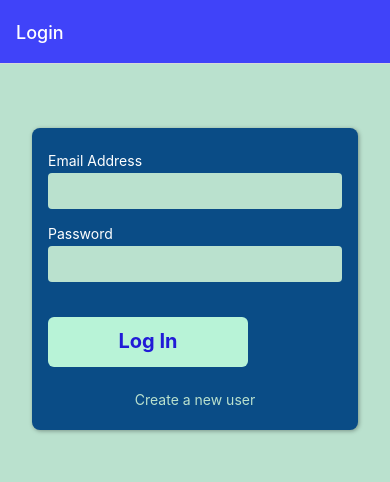
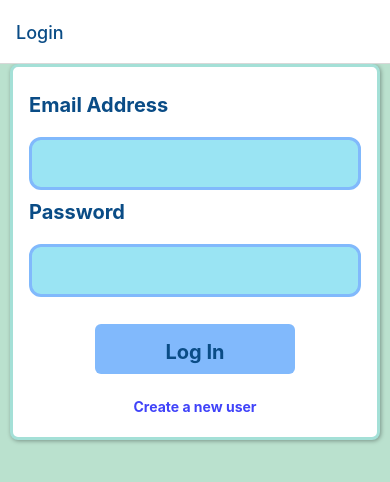
Before and after one commit to connorcryan/gamegrovegg, a React Native app: screen /Login in a window 390 px wide. Shown: the top 482 px of the page. Built offline with nearby package versions, Linux system fonts and the light colour scheme.

Commit message:
login and signup styles

```diff
--- a/App.js
+++ b/App.js
@@ -29,8 +29,8 @@ function AuthStack() {
   return (
     <Stack.Navigator
       screenOptions={{
-        headerStyle: { backgroundColor: Colors.primary500 },
-        headerTintColor: 'white',
+        headerStyle: { backgroundColor: Colors.primary50 },
+        headerTintColor: Colors.primary800,
         contentStyle: { backgroundColor: Colors.primary100 },
       }}
     >
--- a/components/Auth/AuthContent.js
+++ b/components/Auth/AuthContent.js
@@ -76,11 +76,14 @@ export default AuthContent;
 
 const styles = StyleSheet.create({
   authContent: {
-    marginTop: 64,
-    marginHorizontal: 32,
+    //flex: 1,
+    //marginTop: 64,
+    marginHorizontal: 10,
     padding: 16,
     borderRadius: 8,
-    backgroundColor: Colors.primary800,
+    borderWidth: 3,
+    borderColor: Colors.primary200,
+    backgroundColor: Colors.primary50,
     elevation: 2,
     shadowColor: 'black',
     shadowOffset: { width: 1, height: 1 },
--- a/components/Auth/AuthForm.js
+++ b/components/Auth/AuthForm.js
@@ -1,5 +1,6 @@
 import { useState } from 'react';
 import { StyleSheet, View } from 'react-native';
+import { Colors } from '../../constants/styles';
 
 import Button from '../ui/Button';
 import Input from './Input';
@@ -50,8 +51,8 @@ function AuthForm({ isLogin, onSubmit, credentialsInvalid }) {
   }
 
   return (
-    <View style={styles.form}>
-      <View>
+    <View >
+      <View >
       {!isLogin && (<Input
           label="Username"
           onUpdateValue={updateInputValueHandler.bind(this, 'username')}
@@ -109,6 +110,16 @@ export default AuthForm;
 
 const styles = StyleSheet.create({
   buttons: {
+    justifyContent: 'center',
+    alignItems: 'center',
     marginTop: 12,
   },
+  form: {
+    flex: 1,
+    backgroundColor: Colors.primary50,
+  },
+  inputText: {
+    backgroundColor: Colors.primary800,
+  },
+
 });
--- a/components/Auth/Input.js
+++ b/components/Auth/Input.js
@@ -32,23 +32,29 @@ export default Input;
 
 const styles = StyleSheet.create({
   inputContainer: {
-    marginVertical: 8,
+
   },
   label: {
-    color: 'white',
-    marginBottom: 4,
+    color: Colors.primary800,
+    fontSize: 20,
+    fontWeight: 'bold',
+    paddingTop: 10,
+    paddingBottom: 15,
   },
   labelInvalid: {
     color: Colors.error500,
   },
   input: {
-    paddingVertical: 8,
-    paddingHorizontal: 6,
-    backgroundColor: Colors.primary100,
-    borderRadius: 4,
-    fontSize: 16,
+    backgroundColor: Colors.primary400,
+    padding: 15,
+    borderWidth: 3,
+    borderRadius: 12,
+    borderColor: Colors.accent500,
+    //width: "90%",
+    marginTop: 5,
+    color: Colors.primary800,
   },
   inputInvalid: {
-    backgroundColor: Colors.error100,
+    backgroundColor: Colors.error50,
   },
 });
--- a/components/ui/Button.js
+++ b/components/ui/Button.js
@@ -18,6 +18,8 @@ export default Button;
 
 const styles = StyleSheet.create({
   button: {
+    alignItems: 'center',
+    justifyContent: 'center',
     width: 200,
     height: 50,
     borderRadius: 6,
@@ -25,12 +27,8 @@ const styles = StyleSheet.create({
     marginBottom: 10,
     paddingVertical: 6,
     paddingHorizontal: 12,
-    backgroundColor: Colors.accent400,
-    // elevation: 2,
-    // shadowColor: 'black',
-    // shadowOffset: { width: 1, height: 1 },
-    // shadowOpacity: 0.25,
-    // shadowRadius: 4,
+    backgroundColor: Colors.accent500,
+    borderColor: Colors.primary400
   },
   pressed: {
     opacity: 0.7,
@@ -39,7 +37,7 @@ const styles = StyleSheet.create({
     textAlign: 'center',
     alignItems: 'center',
     paddingTop:6,
-    color: Colors.primary700,
+    color: Colors.primary800,
     fontSize: 20,
     fontWeight: 'bold'
   },
--- a/components/ui/FlatButton.js
+++ b/components/ui/FlatButton.js
@@ -27,6 +27,7 @@ const styles = StyleSheet.create({
   },
   buttonText: {
     textAlign: 'center',
-    color: Colors.primary100,
+    fontWeight: 'bold',
+    color: Colors.primary500,
   },
 });
--- a/constants/styles.js
+++ b/constants/styles.js
@@ -308,7 +308,7 @@ export const FormStyles = {
     padding: 15,
     borderWidth: 3,
     borderRadius: 12,
-     borderColor: Colors.accent500,
+    borderColor: Colors.accent500,
     minHeight: 200,
     width: "90%",
     marginTop: 15,
```
